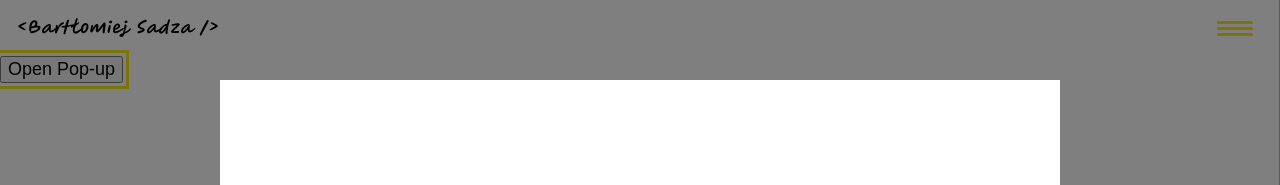
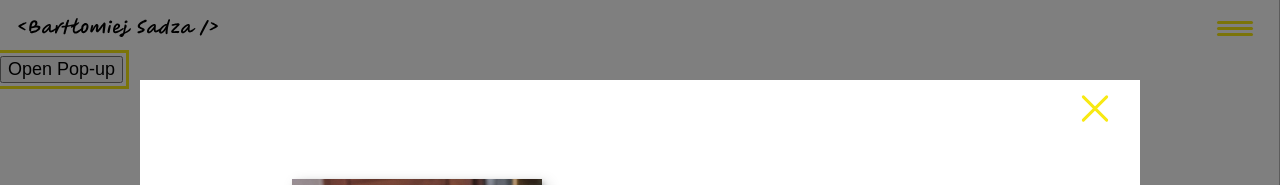
Before and after one commit to BartlomiejSadza/Portfolio_Website, a React (Create React App) app: page / in a window 1280 px wide. Both pictures are taken after a click on the button "Open Pop-up". Shown: the top 185 px of the page. Built offline with nearby package versions, Linux system fonts and the light colour scheme.

Commit message:
popup styling done, time to fulfill it

```diff
--- a/src/App.css
+++ b/src/App.css
@@ -198,6 +198,10 @@ header {
 
 .nav-open .nav-toggle {
     position: fixed;
+}
+.nav-open .nav-toggle .dot{
+    position: fixed;
+    right: 0;
 }
 
 .nav-open .hamburger {
@@ -488,9 +492,13 @@ header {
 
 .portfolio-item-individual {
     padding: 0 2em 2em;
-    max-width: 1000px;
+    max-width: 100vw;
     margin: 0 auto;
 }
+.portfolio-item-individual img {
+    margin: 0 auto;
+}
+
 
 .portfolio-item-individual p {
     max-width: 600px;
--- a/src/components/MyComponent.js
+++ b/src/components/MyComponent.js
@@ -25,32 +25,41 @@ function MyComponent(props) {
           <div
             style={{
               maxHeight: "80vh",
+              width: "80vw",
+              maxWidth: "1000px",
               position: "absolute",
               top: "50%",
               left: "50%",
               transform: "translate(-50%, -50%)",
               backgroundColor: "white",
-              padding: "2em",
+              padding: "0.5em",
               overflowY: "auto",
             }}
           >
             {/* Here some thing bout projects */}
+            <button
+              onClick={closePopup}
+              className="nav-toggle nav-open dot"
+              aria-label="toggle navigation"
+            >
+              <span className="hamburger"></span>
+            </button>
             <section class="intro">
               <h1 class="section__title section__title--intro">
                 The title <strong>of my project</strong>
               </h1>
-            <p class="section__subtitle section__subtitle--intro">A short subtitle</p>
+              <p class="section__subtitle section__subtitle--intro">
+                A short subtitle
+              </p>
               <img src="img/portfolio-01.jpg" alt="" class="intro__img" />
             </section>
 
             <div class="portfolio-item-individual">
               <p>opis</p>
-            <img src="img/portfolio-details.jpg" alt="" />
+              <img src="img/portfolio-01.jpg" alt="" />
               <p>opis2</p>
               <p>bottom description</p>
             </div>
-            <h2>Pop-up Content</h2>
-            <button onClick={closePopup}>Close Pop-up</button>
           </div>
         </div>
       )}
```
Lines whose indentation alone changed are shown as unchanged.
